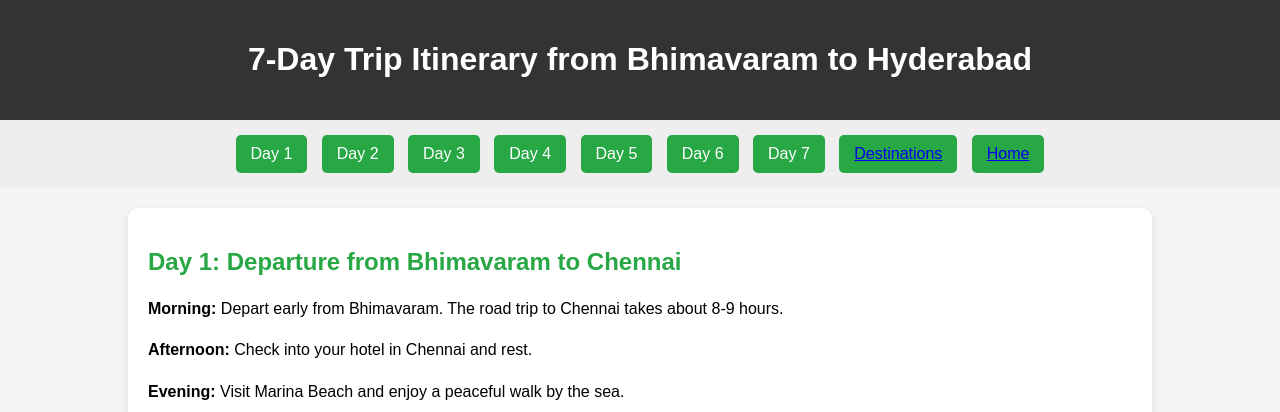
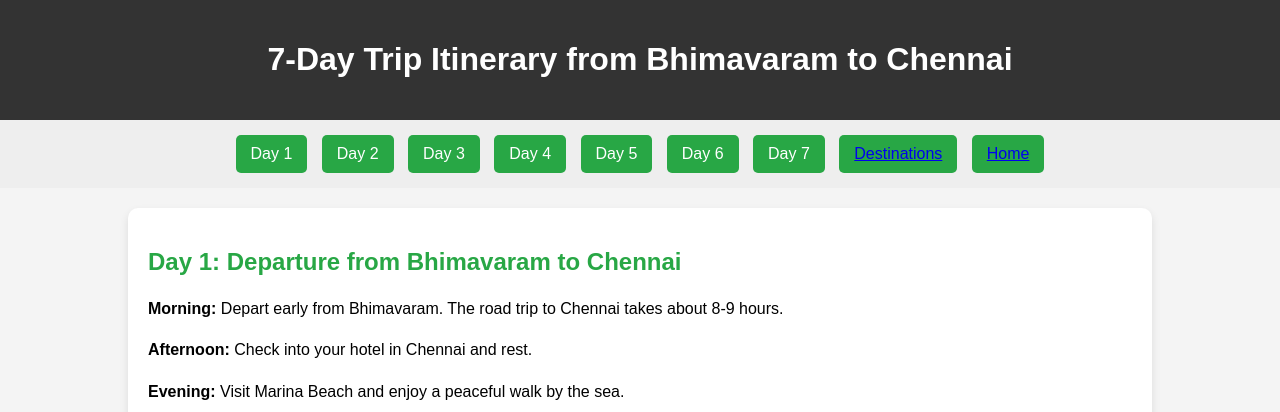
Before and after one commit to Manasabalakrishnan/travel, a plain HTML site: page chennai.html in a window 1280 px wide. Shown: the top 412 px of the page. Drawn offline with Linux system fonts and the light colour scheme.

Commit message:
Update chennai.html

```diff
--- a/chennai.html
+++ b/chennai.html
@@ -120,7 +120,7 @@
 <body>
 
 <header>
-  <h1>7-Day Trip Itinerary from Bhimavaram to Hyderabad</h1>
+  <h1>7-Day Trip Itinerary from Bhimavaram to Chennai</h1>
 </header>
 
 <nav class="day-nav">
```
